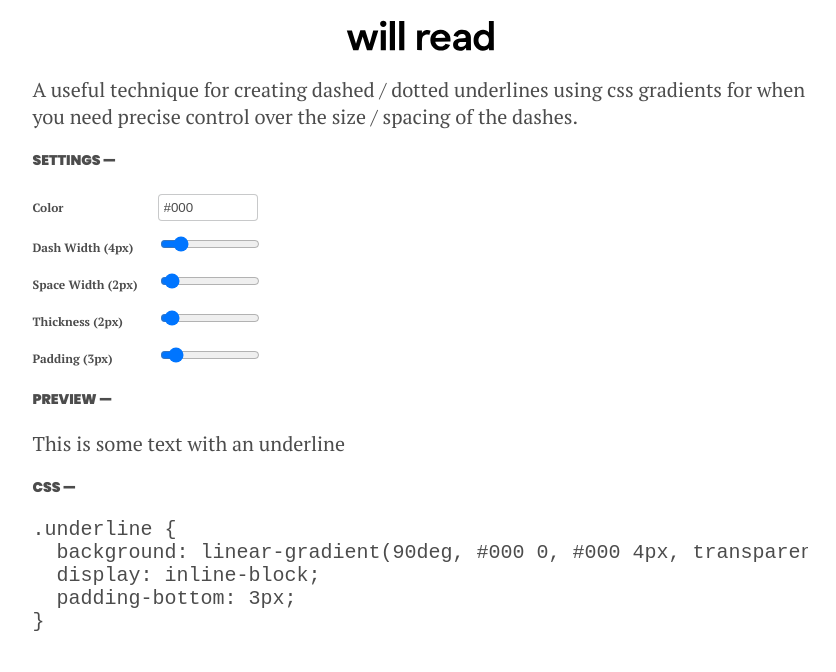
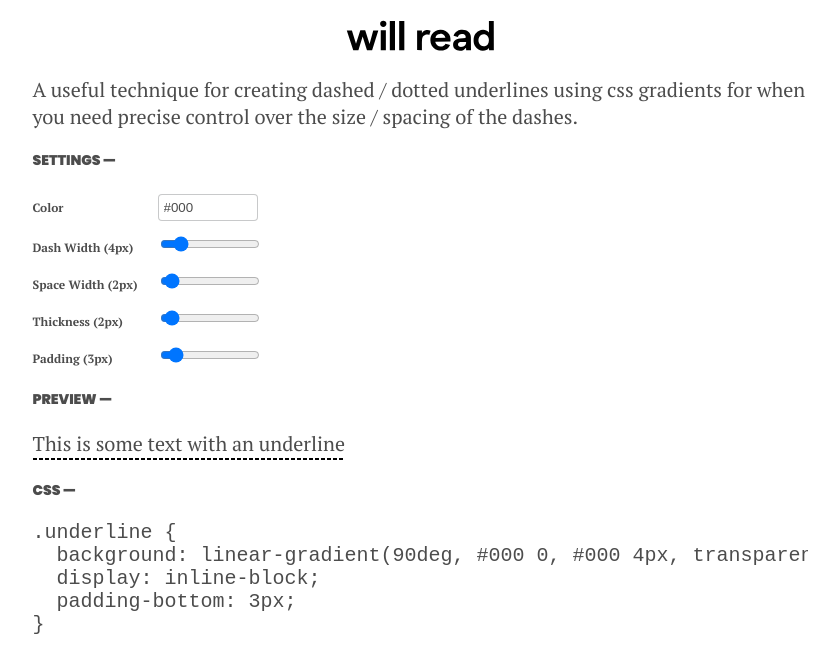
Before and after one commit to willread/wblanchette.com, a Next.js app: page /tools/dotted-underlines in a window 1280 px wide. Shown: the top 672 px of the page, without its empty margins (220-1056 px from the left). Built offline with nearby package versions, Linux system fonts and the light colour scheme.

Commit message:
Fix tool styles not being applied

```diff
--- a/pages/tools/dotted-underlines.tsx
+++ b/pages/tools/dotted-underlines.tsx
@@ -13,7 +13,7 @@ export default function DottedUnderlines() {
 
   const code =
 `.underline {
-  background: linear-gradient(90deg, ${color} 0, ${color} ${dashWidth}px, transparent ${dashWidth}px, transparent 100%) bottom left / ${dashWidth + spaceWidth}px ${thickness + padding}px repeat-x;
+  background: linear-gradient(90deg, ${color} 0, ${color} ${dashWidth}px, transparent ${dashWidth}px, transparent 100%) bottom left / ${dashWidth + spaceWidth}px ${thickness}px repeat-x;
   display: inline-block;
   padding-bottom: ${padding}px;
 }`;
@@ -53,7 +53,7 @@ export default function DottedUnderlines() {
         <h2>Preview</h2>
 
         <div className={styles.preview}>
-          <a className={styles.underline}>This is some text with an underline</a>
+          <a className="underline">This is some text with an underline</a>
         </div>
 
         <h2>CSS</h2>
```
